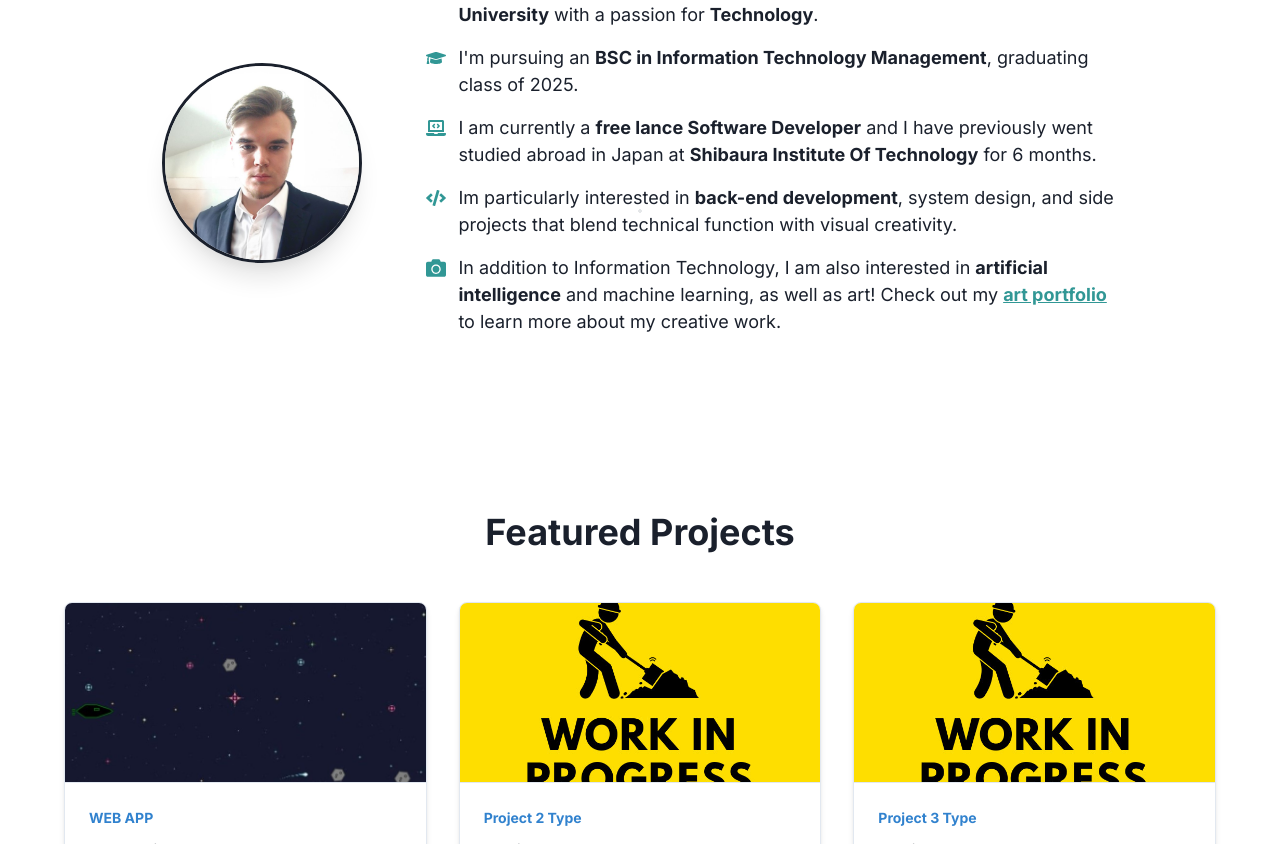
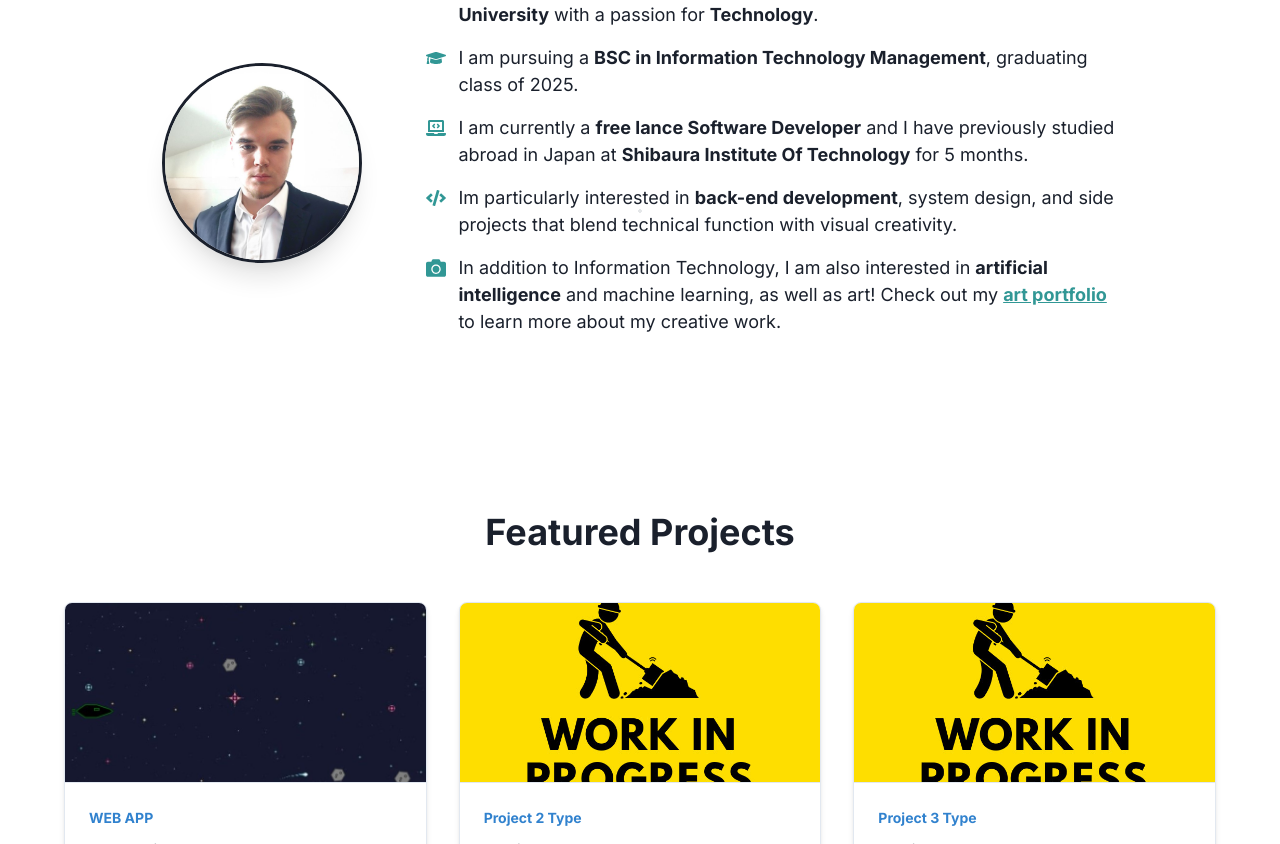
Before and after one commit to AlexKav47/AlexKav47.github.io, a React (Create React App) app: page / in a window 1280 px wide. Shown: the part 989-1833 px from the top of the page. Built offline with nearby package versions, Linux system fonts and the light colour scheme.

Commit message:
Updated About Me

```diff
--- a/src/components/AboutMe.jsx
+++ b/src/components/AboutMe.jsx
@@ -60,11 +60,11 @@ function AboutMe() {
           </AboutParagraph>
 
           <AboutParagraph icon={FaGraduationCap}>
-            I'm pursuing an <Text as="span" fontWeight="bold">BSC in Information Technology Management</Text>, graduating class of 2025.
+            I am pursuing a <Text as="span" fontWeight="bold">BSC in Information Technology Management</Text>, graduating class of 2025.
           </AboutParagraph>
 
           <AboutParagraph icon={FaLaptopCode}>
-            I am currently a <Text as="span" fontWeight="bold">free lance Software Developer</Text> and I have previously went studied abroad in Japan at <Text as="span" fontWeight="bold">Shibaura Institute Of Technology</Text> for 6 months.
+            I am currently a <Text as="span" fontWeight="bold">free lance Software Developer</Text> and I have previously studied abroad in Japan at <Text as="span" fontWeight="bold">Shibaura Institute Of Technology</Text> for 5 months.
           </AboutParagraph>
 
           <AboutParagraph icon={FaCode}>
```
